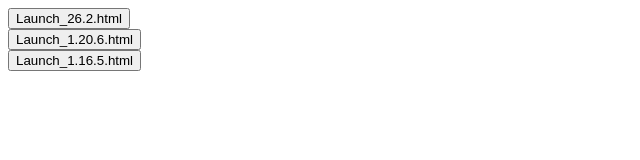
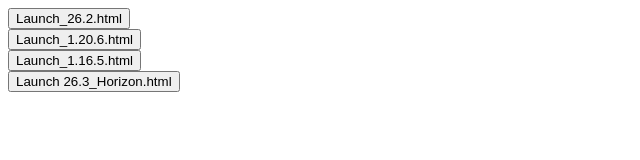
Before and after one commit to Mzeoi/Eaglercraft_1.16.5-26.2, a plain HTML site: page launch_about_blank.html in a window 1280 px wide. Shown: the whole page, without its empty margins (0-640 px from the left). Drawn offline with Linux system fonts and the light colour scheme; no server answers.

Commit message:
Update launch_about_blank.html

```diff
--- a/launch_about_blank.html
+++ b/launch_about_blank.html
@@ -15,6 +15,23 @@
 
   // Backup list, used only if the GitHub API fails. Add new files here.
   const FILES = ['26.2.html', '1.20.6.html', '1.16.5.html'];
+
+  // Custom loading: when a file name matches a key, load that url instead.
+  //   url:   the page to load (relative paths are resolved against this launcher)
+  //   mode:  'cloak'  = about:blank window + iframe (the old behavior, default)
+  //          'direct' = open the url as a normal tab (needed for games that
+  //                     require cross-origin isolation / SharedArrayBuffer)
+  //   label: optional text for the button
+  // The key does NOT have to be a real file; it shows up in the list anyway.
+  const CUSTOM = {
+    '26.3.html': {
+      url: './horizon-web-26.3/index.html',
+      mode: 'direct',
+      label: 'Launch 26.3_Horizon.html'
+    }
+    // '1.21.html': { url: './some-folder/index.html' },            // cloak mode
+    // 'other.html': { url: 'https://example.com/game/', mode: 'direct' },
+  };
 
   const REDIRECT_URL = 'https://www.google.com';
   const FAKE_TITLE = 'Google';
@@ -63,7 +80,44 @@
     });
   }
 
-  function launch(url) {
+  // Apply CUSTOM: override urls of matching files, and add virtual entries.
+  function applyCustom(files) {
+    const byName = {};
+    files.forEach(function (f) { byName[f.name] = f; });
+
+    Object.keys(CUSTOM).forEach(function (name) {
+      const c = CUSTOM[name];
+      const entry = byName[name] || { name: name };
+      entry.url = new URL(c.url, location.href).href;
+      entry.mode = c.mode || 'cloak';
+      entry.label = c.label || ('Launch_' + name);
+      byName[name] = entry;
+    });
+
+    return Object.keys(byName).map(function (n) {
+      const f = byName[n];
+      f.mode = f.mode || 'cloak';
+      f.label = f.label || ('Launch_' + f.name);
+      return f;
+    });
+  }
+
+  function cleanupAndLeave() {
+    window.close();
+    setTimeout(function () {
+      window.location.replace(REDIRECT_URL);
+    }, 300);
+  }
+
+  // Normal tab, no wrapper. Keeps the page's own headers/isolation intact.
+  function launchDirect(url) {
+    const w = window.open(url, '_blank');
+    if (!w) return;
+    cleanupAndLeave();
+  }
+
+  // about:blank + iframe, with a fake title and icon.
+  function launchCloak(url) {
     const w = window.open('about:blank', '_blank');
     if (!w) return;
 
@@ -82,13 +136,15 @@
 
     const iframe = w.document.createElement('iframe');
     iframe.src = url;
-    iframe.allow = 'fullscreen; autoplay; gamepad';
+    iframe.allow = 'fullscreen; autoplay; gamepad; cross-origin-isolated';
     w.document.body.appendChild(iframe);
 
-    window.close();
-    setTimeout(function () {
-      window.location.replace(REDIRECT_URL);
-    }, 300);
+    cleanupAndLeave();
+  }
+
+  function launch(f) {
+    if (f.mode === 'direct') launchDirect(f.url);
+    else launchCloak(f.url);
   }
 
   (async function () {
@@ -103,6 +159,8 @@
       if (files.length) break;
     }
 
+    files = applyCustom(files);
+
     box.textContent = '';
     if (!files.length) {
       box.textContent = 'No .html files found.';
@@ -111,8 +169,8 @@
 
     files.forEach(function (f) {
       const btn = document.createElement('button');
-      btn.textContent = 'Launch_' + f.name;
-      btn.addEventListener('click', function () { launch(f.url); });
+      btn.textContent = f.label;
+      btn.addEventListener('click', function () { launch(f); });
       box.appendChild(btn);
       box.appendChild(document.createElement('br'));
     });
```
